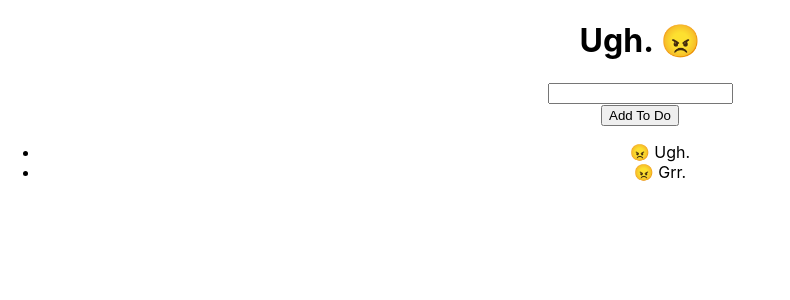
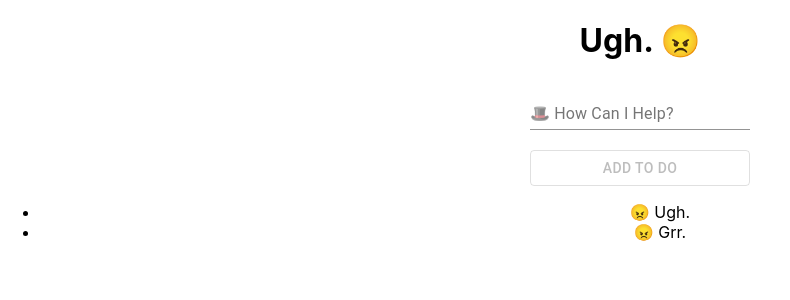
Before and after one commit to tigertiger/Sweet-Butler, a React (Create React App) app in the folder sweet-butler-app-2/: page / in a window 1280 px wide. Shown: the top 300 px of the page, without its empty margins (0-790 px from the left). Built offline with nearby package versions, Linux system fonts and the light colour scheme.

Commit message:
add initial styles with material ui

```diff
--- a/sweet-butler-app-2/package.json
+++ b/sweet-butler-app-2/package.json
@@ -3,6 +3,7 @@
   "version": "0.1.0",
   "private": true,
   "dependencies": {
+    "@material-ui/core": "^4.12.3",
     "@testing-library/jest-dom": "^5.16.1",
     "@testing-library/react": "^11.2.7",
     "@testing-library/user-event": "^12.8.3",
--- a/sweet-butler-app-2/src/App.js
+++ b/sweet-butler-app-2/src/App.js
@@ -1,5 +1,6 @@
 import React, { useState } from 'react';
 import './App.css';
+import {Button, FormControl, InputLabel, Input} from '@material-ui/core';
 
 function App() {
 
@@ -9,17 +10,19 @@ function App() {
   const addTodo = (event) => {
     event.preventDefault();
     console.log("😠");
-    setTodos([...todos, input])
+    setTodos([...todos, input]);
+    setInput('');
   }
 
   return (
     <div className="App">
       <h1>Ugh. 😠</h1>
-      <form>
+      <FormControl>
         {/* Added form to enable Enter as submit. A much easier way than creating the keylogger...buuuuut...not as cool. :D */}
-        <input value={input} onChange={event => setInput(event.target.value)} /><br />
-        <button type="submit" onClick={addTodo}>Add To Do</button>
-      </form>
+        <InputLabel>🎩 How Can I Help?</InputLabel>
+        <Input value={input} onChange={event => setInput(event.target.value)} /><br />
+        <Button disabled={!input} variant="outlined" color="#000" type="submit" onClick={addTodo}>Add To Do</Button>
+      </FormControl>
       <ul>
         {todos.map(todo => (
           <li>{todo}</li>
```
Also changed, not shown: 1 other file (tests, documents, lock files or other folders).
